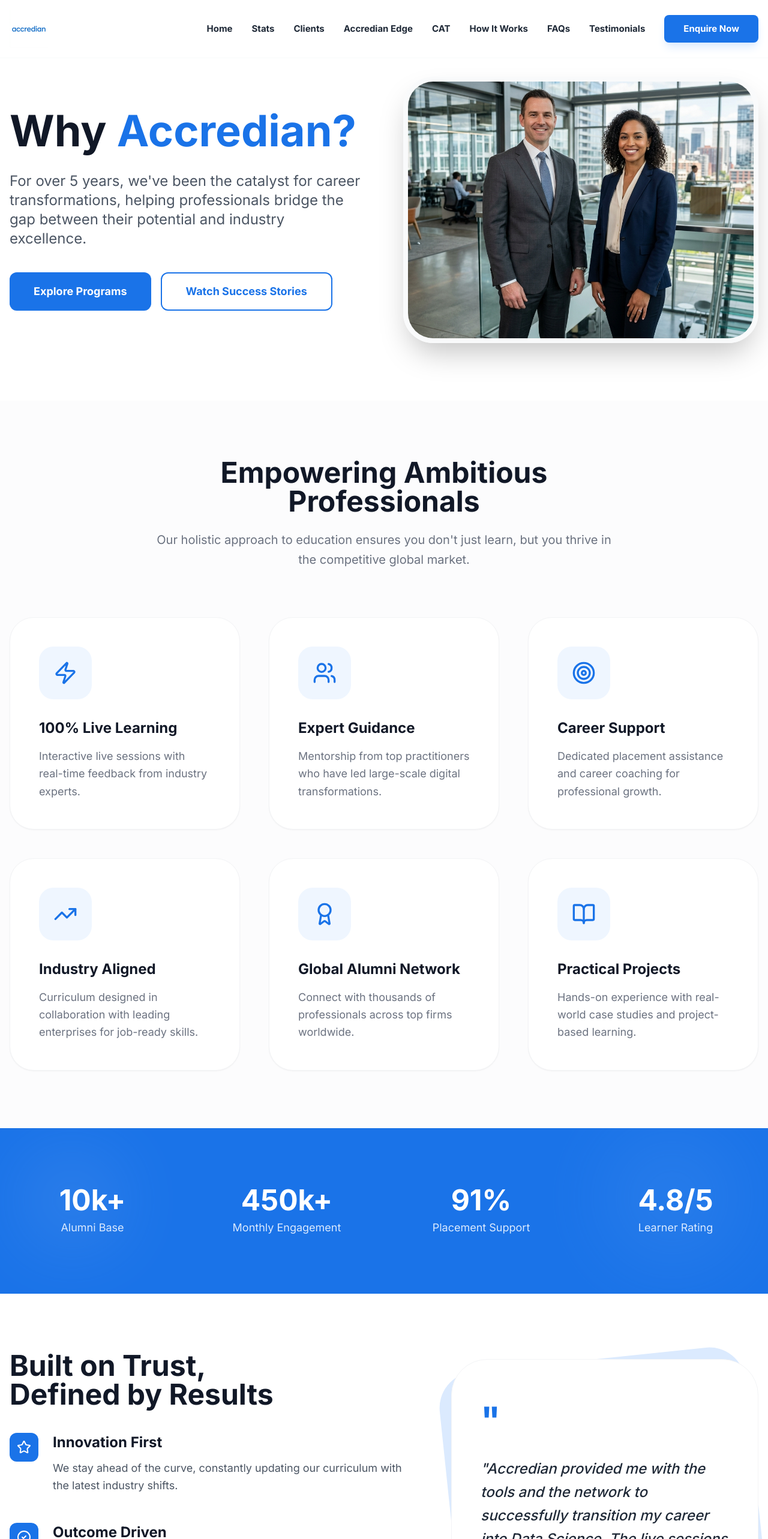
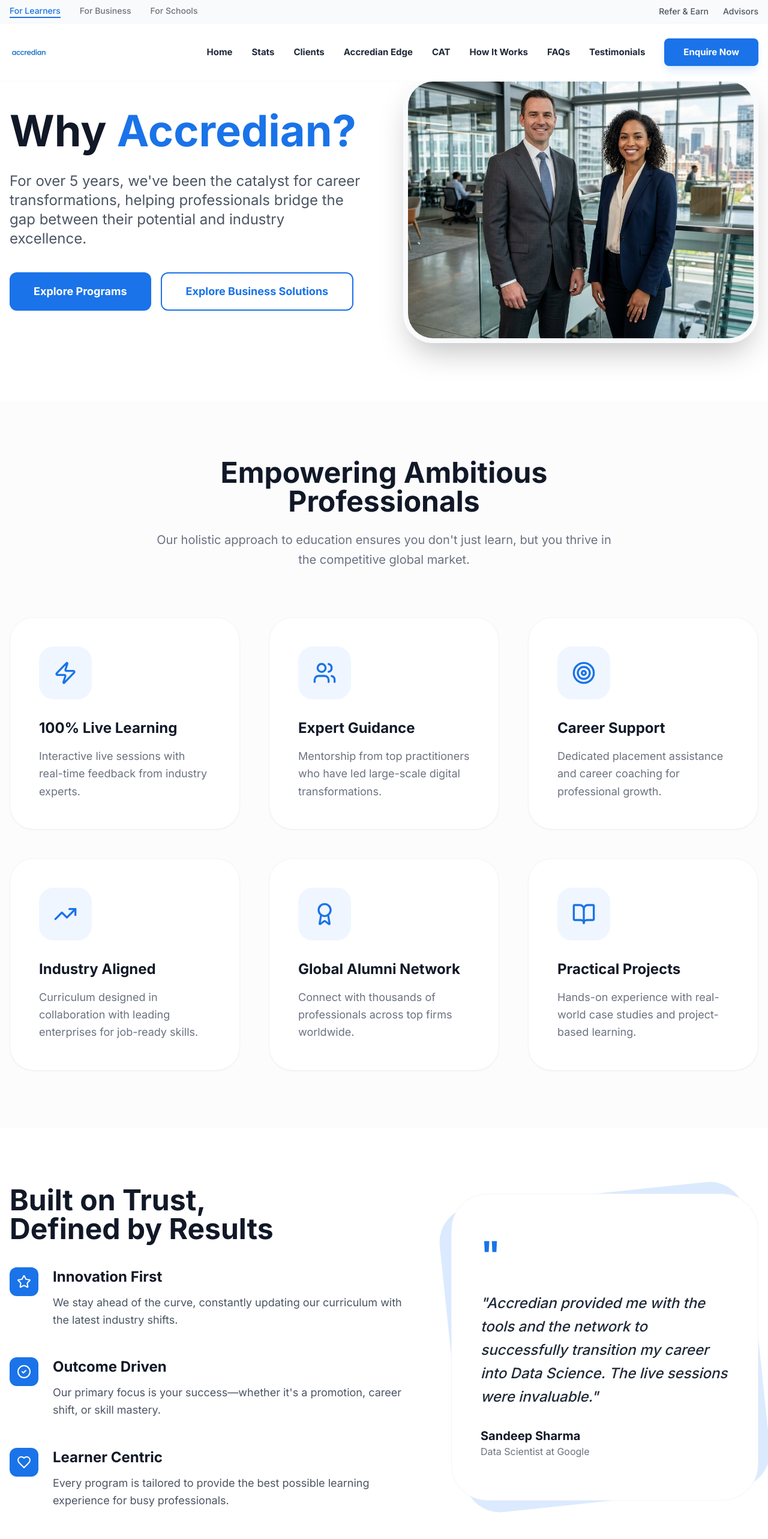
Before and after one commit to codexuttam/Accredian, a Next.js app: page /why-accredian in a window 1280 px wide. Shown: the top 2566 px of the page at 60% size. Built offline with nearby package versions, Linux system fonts and the light colour scheme.

Commit message:
feat: integrated TopBar switcher and refined Why Accredian design

```diff
--- a/src/app/why-accredian/page.tsx
+++ b/src/app/why-accredian/page.tsx
@@ -1,10 +1,11 @@
 "use client";
 
 import Image from "next/image";
+import Link from "next/link";
 import { motion } from "framer-motion";
 import Navbar from "@/components/layout/Navbar";
 import Footer from "@/components/layout/Footer";
-import { CheckCircle2, Star, Target, TrendingUp, Users, Zap, Award, BookOpen, Heart } from "lucide-react";
+import { CheckCircle2, Star, Target, TrendingUp, Users, Zap, Award, BookOpen, Heart, Laptop, GraduationCap } from "lucide-react";
 
 const pillars = [
   {
@@ -79,7 +80,9 @@ export default function WhyAccredianPage() {
               </p>
               <div className="flex flex-wrap gap-4">
                 <button className="btn-primary text-lg px-10 py-4">Explore Programs</button>
-                <button className="bg-white border-2 border-brand-blue text-brand-blue px-10 py-4 rounded-xl font-bold hover:bg-brand-blue/5 transition-all text-lg">Watch Success Stories</button>
+                <Link href="/" className="bg-white border-2 border-brand-blue text-brand-blue px-10 py-4 rounded-xl font-bold hover:bg-brand-blue/5 transition-all text-lg flex items-center gap-2">
+                   Explore Business Solutions
+                </Link>
               </div>
             </motion.div>
 
@@ -136,36 +139,6 @@ export default function WhyAccredianPage() {
         </div>
       </section>
 
-      {/* Stats Section (Quick View) */}
-      <section className="py-24 bg-brand-blue text-white overflow-hidden relative">
-        <div className="container-custom px-4 relative z-10">
-          <div className="grid grid-cols-1 md:grid-cols-4 gap-12 text-center">
-            <div>
-              <div className="text-5xl font-bold mb-2">10k+</div>
-              <div className="text-blue-100 text-lg">Alumni Base</div>
-            </div>
-            <div>
-              <div className="text-5xl font-bold mb-2">450k+</div>
-              <div className="text-blue-100 text-lg">Monthly Engagement</div>
-            </div>
-            <div>
-              <div className="text-5xl font-bold mb-2">91%</div>
-              <div className="text-blue-100 text-lg">Placement Support</div>
-            </div>
-            <div>
-              <div className="text-5xl font-bold mb-2">4.8/5</div>
-              <div className="text-blue-100 text-lg">Learner Rating</div>
-            </div>
-          </div>
-        </div>
-
-        {/* Abstract background shapes */}
-        <div className="absolute top-0 left-0 w-full h-full opacity-10 pointer-events-none">
-           <div className="absolute top-10 left-10 w-40 h-40 bg-white rounded-full blur-3xl" />
-           <div className="absolute bottom-10 right-10 w-60 h-60 bg-blue-300 rounded-full blur-3xl" />
-        </div>
-      </section>
-
       {/* Trust Section */}
       <section className="py-24">
         <div className="container-custom px-4">
--- a/src/components/layout/Navbar.tsx
+++ b/src/components/layout/Navbar.tsx
@@ -17,6 +17,8 @@ const navItems = [
   { name: "Testimonials", href: "/#testimonials" },
 ];
 
+import TopBar from "./TopBar";
+
 const Navbar = () => {
   const [isOpen, setIsOpen] = useState(false);
   const [scrolled, setScrolled] = useState(false);
@@ -31,11 +33,13 @@ const Navbar = () => {
   }, []);
 
   return (
-    <nav
-      className={`fixed w-full z-50 transition-all duration-300 ${
-        scrolled ? "bg-white shadow-md py-2" : "bg-white py-4 border-b border-gray-50"
-      }`}
-    >
+    <header className="fixed w-full z-50">
+      <TopBar />
+      <nav
+        className={`w-full transition-all duration-300 ${
+          scrolled ? "bg-white shadow-md py-2" : "bg-white py-4 border-b border-gray-50"
+        }`}
+      >
       <div className="container-custom px-4 flex justify-between items-center">
         {/* Logo */}
         <Link href="/" className="relative w-52 h-14 md:w-64 md:h-16 overflow-hidden">
@@ -105,7 +109,8 @@ const Navbar = () => {
           </div>
         </div>
       )}
-    </nav>
+      </nav>
+    </header>
   );
 };
 
--- /dev/null
+++ b/src/components/layout/TopBar.tsx
@@ -0,0 +1,38 @@
+"use client";
+
+import Link from "next/link";
+import { usePathname } from "next/navigation";
+
+const TopBar = () => {
+  const pathname = usePathname();
+  const isBusiness = pathname === "/";
+  const isIndividual = pathname === "/why-accredian";
+
+  return (
+    <div className="bg-gray-50 border-b border-gray-100 py-2 hidden md:block relative z-[60]">
+      <div className="container-custom px-4 flex justify-between items-center text-sm font-medium">
+        <div className="flex space-x-8">
+          <Link
+            href="/why-accredian"
+            className={`${isIndividual ? "text-brand-blue border-b-2 border-brand-blue" : "text-gray-500 hover:text-brand-blue"} transition-all`}
+          >
+            For Learners
+          </Link>
+          <Link
+            href="/"
+            className={`${isBusiness ? "text-brand-blue border-b-2 border-brand-blue" : "text-gray-500 hover:text-brand-blue"} transition-all`}
+          >
+            For Business
+          </Link>
+          <Link href="#" className="text-gray-500 hover:text-brand-blue transition-colors">For Schools</Link>
+        </div>
+        <div className="flex space-x-6">
+          <Link href="#" className="text-gray-600 hover:text-brand-blue">Refer & Earn</Link>
+          <Link href="#" className="text-gray-600 hover:text-brand-blue">Advisors</Link>
+        </div>
+      </div>
+    </div>
+  );
+};
+
+export default TopBar;
```
